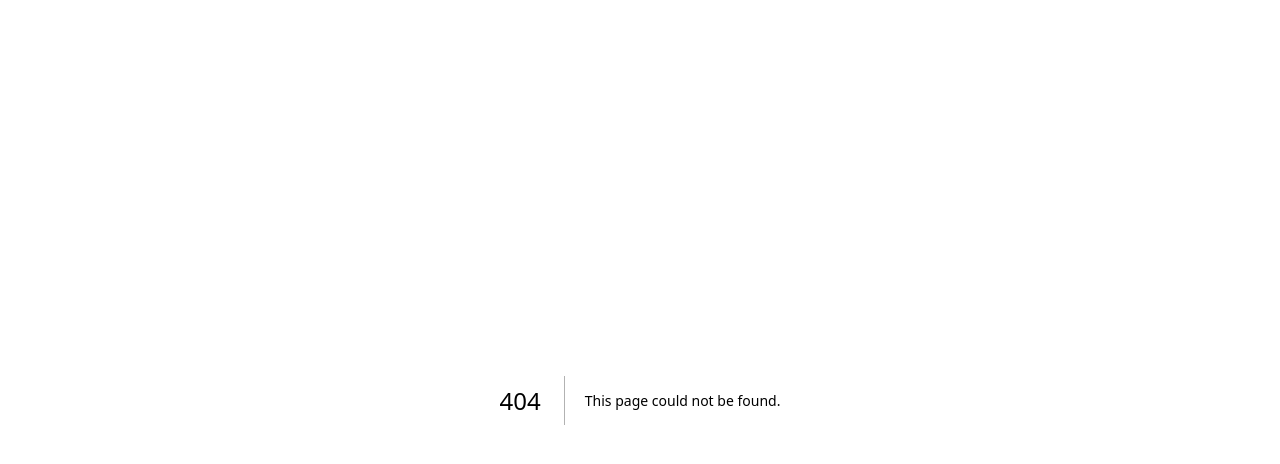
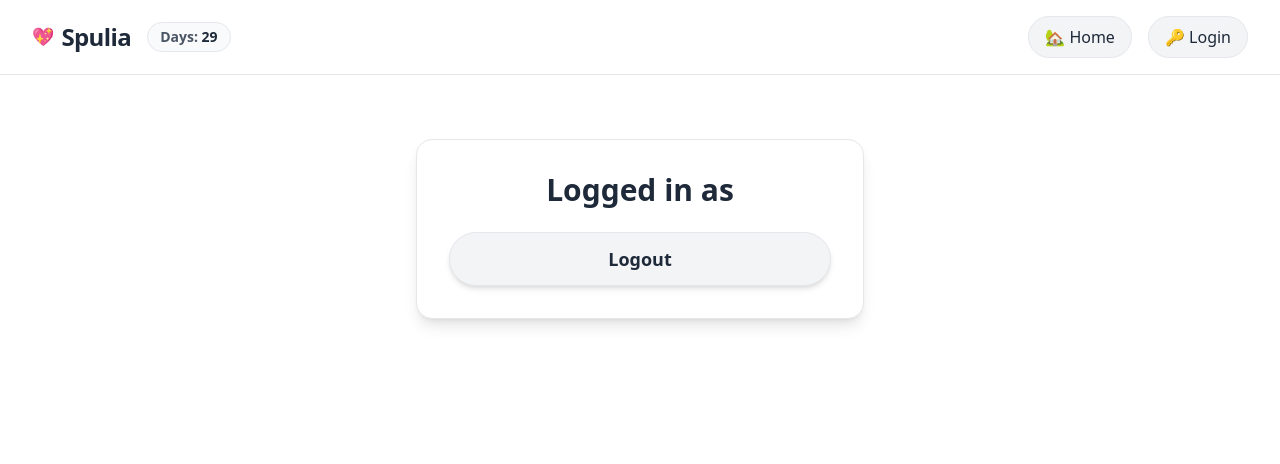
Before and after one commit to ye-spencer/spulia-website, a Next.js app in the folder spulia/: page /logout in a window 1280 px wide. Before the commit this address had no page. Shown: the top 464 px of the page. Built offline with nearby package versions, Linux system fonts and the light colour scheme.

Commit message:
Add logout back

```diff
--- /dev/null
+++ b/spulia/src/app/logout/page.tsx
@@ -0,0 +1,30 @@
+"use client";
+
+import Header from "@/components/header";
+import { usePersonStore } from "@/lib/localStorage";
+import { useRouter } from "next/navigation";
+
+export default function Logout() {
+    const { person, setPerson } = usePersonStore();
+    const router = useRouter();
+
+    function handleLogout() {
+        setPerson("");
+        router.push("/");
+    }
+
+    return (
+        <div className="min-h-screen bg-white flex flex-col items-center">
+            <Header />
+            <div className="w-full max-w-md mt-16 bg-white rounded-2xl shadow-lg p-8 flex flex-col gap-6 items-center border border-gray-200">
+                <h1 className="text-3xl font-extrabold text-gray-800">Logged in as {person}</h1>
+                <button
+                    onClick={handleLogout}
+                    className="w-full py-3 rounded-full bg-gray-100 text-gray-800 font-bold text-lg border border-gray-200 shadow-md hover:bg-gray-200 transition"
+                >
+                    Logout
+                </button>
+            </div>
+        </div>
+    );
+}
--- a/spulia/src/components/header.tsx
+++ b/spulia/src/components/header.tsx
@@ -41,9 +41,12 @@ export default function Header() {
                     <span role="img" aria-label="house">🏡</span> Home
                 </Link>
                 {person ? (
-                    <span className="px-4 py-2 rounded-full bg-gray-100 text-gray-800 font-medium border border-gray-200">
+                    <Link
+                        href="/logout"
+                        className="px-4 py-2 rounded-full bg-gray-100 text-gray-800 font-medium hover:bg-gray-200 transition-colors duration-150 border border-gray-200"
+                    >
                         <span role="img" aria-label="person">👤</span> {person}
-                    </span>
+                    </Link>
                 ) : (
                     <Link
                         href="/login"
```
